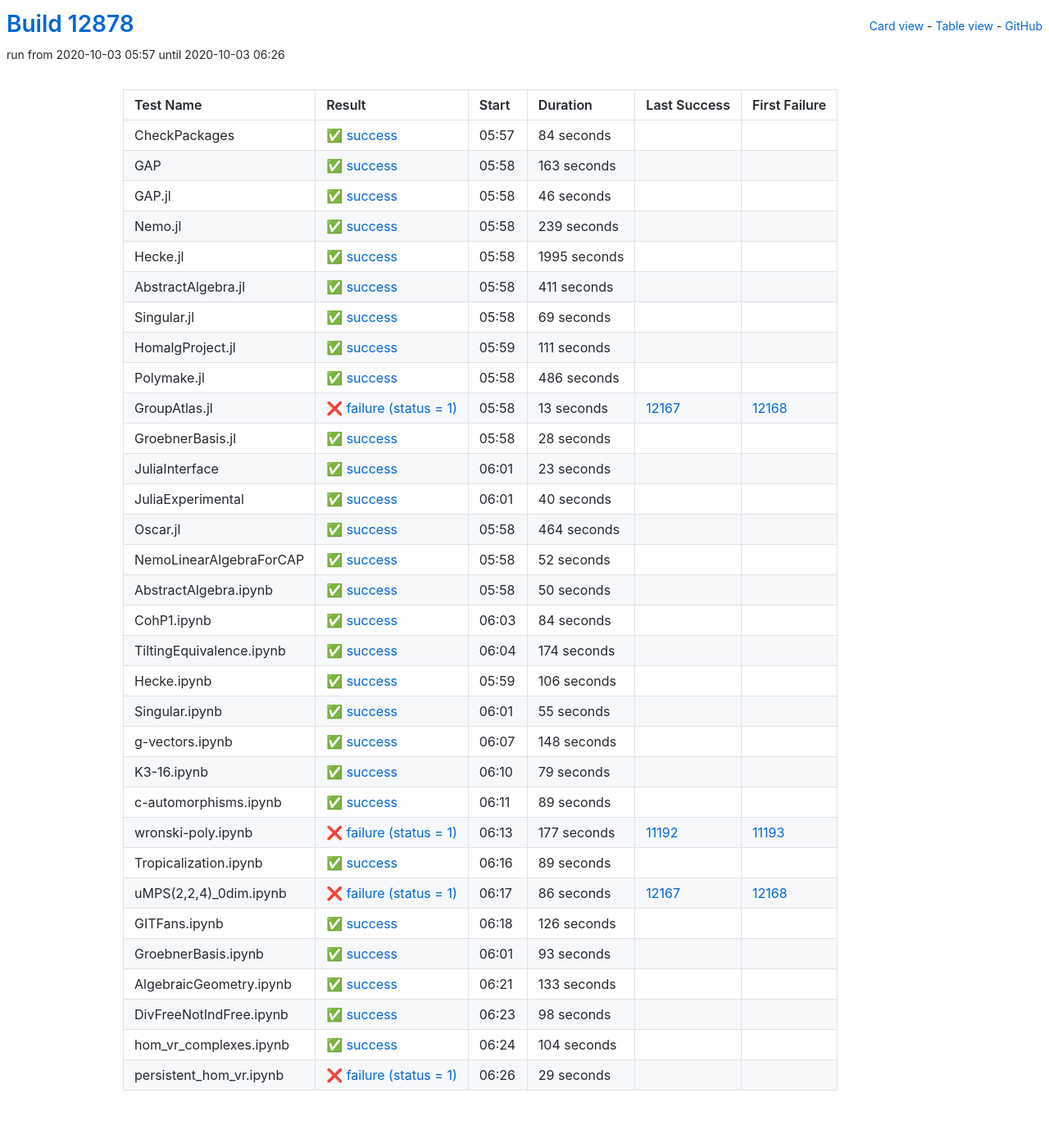
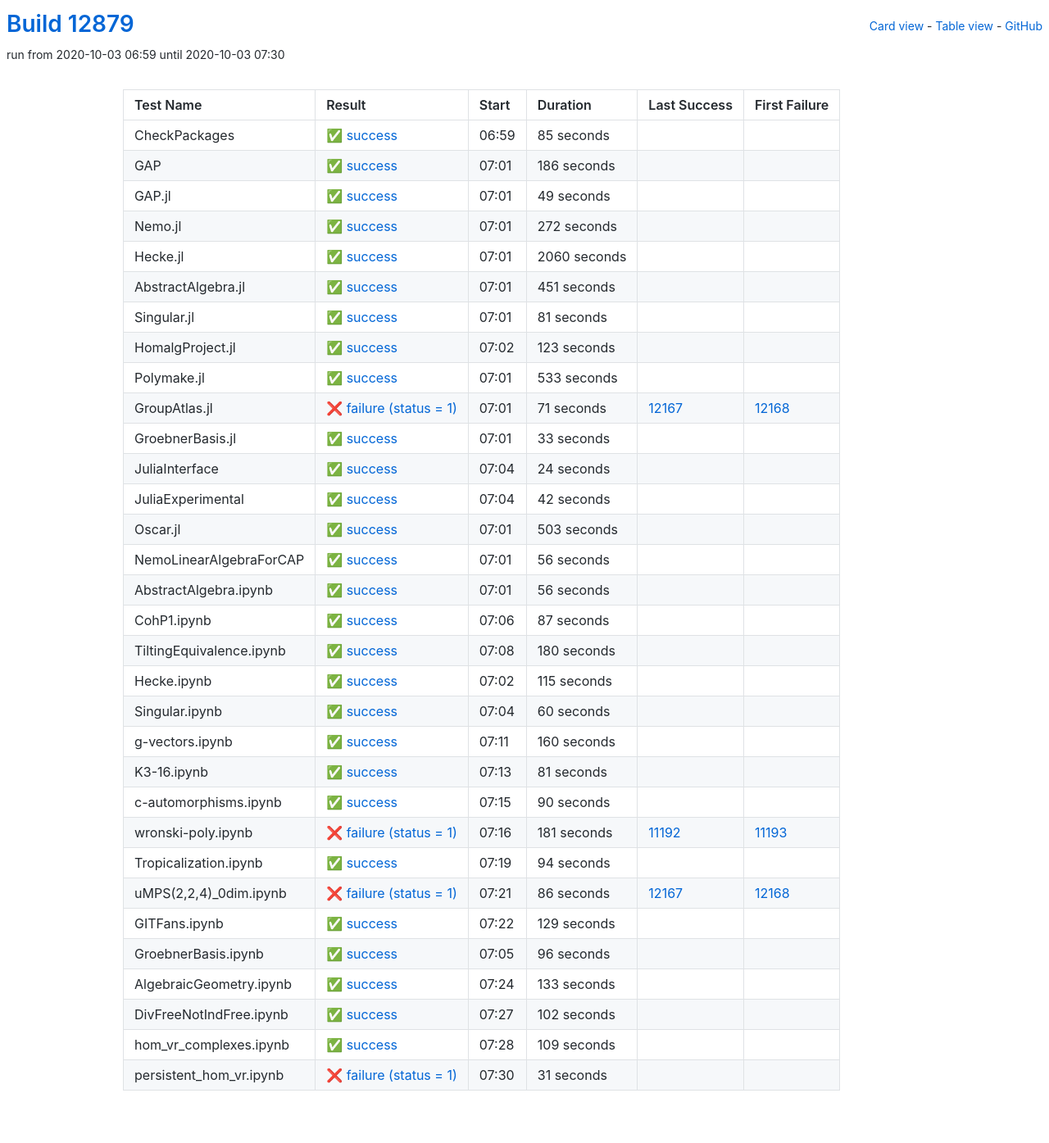
Before and after one commit to oscar-system/oscar-ci-status, a Jekyll site: the page built from table.html, in a window 1280 px wide. Shown: the whole page at 82% size. Built offline with Jekyll 4.4.1, drawn with Linux system fonts in a browser that asks for light colours.

Commit message:
Build #12879

```diff
--- a/_data/ci.yml
+++ b/_data/ci.yml
@@ -1,6 +1,6 @@
 ---
-build: 12878
-build_url: https://oscarci.mathematik.uni-kl.de/job/oscar/12878/
+build: 12879
+build_url: https://oscarci.mathematik.uni-kl.de/job/oscar/12879/
 job: oscar
 organization: oscar-system
 repo: oscar-ci-status
@@ -8,308 +8,308 @@ repourl: https://github.com/oscar-system/oscar-ci-status
 tests:
 - name: CheckPackages
   id: checkpackages
-  log: https://oscarci.mathematik.uni-kl.de/job/oscar/12878/artifact/logs/build-12878/CheckPackages.log
-  start: 2020-10-03 05:57
+  log: https://oscarci.mathematik.uni-kl.de/job/oscar/12879/artifact/logs/build-12879/CheckPackages.log
+  start: 2020-10-03 06:59
   success: true
   exitcode: 0
   status: success
-  duration: 84
+  duration: 85
   last_success: false
   last_success_url:
   first_failure: false
   first_failure_url:
 - name: GAP
   id: gap
-  log: https://oscarci.mathematik.uni-kl.de/job/oscar/12878/artifact/logs/build-12878/GAP.log
-  start: 2020-10-03 05:58
+  log: https://oscarci.mathematik.uni-kl.de/job/oscar/12879/artifact/logs/build-12879/GAP.log
+  start: 2020-10-03 07:01
   success: true
   exitcode: 0
   status: success
-  duration: 163
+  duration: 186
   last_success: false
   last_success_url:
   first_failure: false
   first_failure_url:
 - name: GAP.jl
   id: gap-jl
-  log: https://oscarci.mathematik.uni-kl.de/job/oscar/12878/artifact/logs/build-12878/GAP.jl.log
-  start: 2020-10-03 05:58
+  log: https://oscarci.mathematik.uni-kl.de/job/oscar/12879/artifact/logs/build-12879/GAP.jl.log
+  start: 2020-10-03 07:01
   success: true
   exitcode: 0
   status: success
-  duration: 46
+  duration: 49
   last_success: false
   last_success_url:
   first_failure: false
   first_failure_url:
 - name: Nemo.jl
   id: nemo-jl
-  log: https://oscarci.mathematik.uni-kl.de/job/oscar/12878/artifact/logs/build-12878/Nemo.jl.log
-  start: 2020-10-03 05:58
+  log: https://oscarci.mathematik.uni-kl.de/job/oscar/12879/artifact/logs/build-12879/Nemo.jl.log
+  start: 2020-10-03 07:01
   success: true
   exitcode: 0
   status: success
-  duration: 239
+  duration: 272
   last_success: false
   last_success_url:
   first_failure: false
   first_failure_url:
 - name: Hecke.jl
   id: hecke-jl
-  log: https://oscarci.mathematik.uni-kl.de/job/oscar/12878/artifact/logs/build-12878/Hecke.jl.log
-  start: 2020-10-03 05:58
+  log: https://oscarci.mathematik.uni-kl.de/job/oscar/12879/artifact/logs/build-12879/Hecke.jl.log
+  start: 2020-10-03 07:01
   success: true
   exitcode: 0
   status: success
-  duration: 1995
+  duration: 2060
   last_success: false
   last_success_url:
   first_failure: false
   first_failure_url:
 - name: AbstractAlgebra.jl
   id: abstractalgebra-jl
-  log: https://oscarci.mathematik.uni-kl.de/job/oscar/12878/artifact/logs/build-12878/AbstractAlgebra.jl.log
-  start: 2020-10-03 05:58
+  log: https://oscarci.mathematik.uni-kl.de/job/oscar/12879/artifact/logs/build-12879/AbstractAlgebra.jl.log
+  start: 2020-10-03 07:01
   success: true
   exitcode: 0
   status: success
-  duration: 411
+  duration: 451
   last_success: false
   last_success_url:
   first_failure: false
   first_failure_url:
 - name: Singular.jl
   id: singular-jl
-  log: https://oscarci.mathematik.uni-kl.de/job/oscar/12878/artifact/logs/build-12878/Singular.jl.log
-  start: 2020-10-03 05:58
+  log: https://oscarci.mathematik.uni-kl.de/job/oscar/12879/artifact/logs/build-12879/Singular.jl.log
+  start: 2020-10-03 07:01
   success: true
   exitcode: 0
   status: success
-  duration: 69
+  duration: 81
   last_success: false
   last_success_url:
   first_failure: false
   first_failure_url:
 - name: HomalgProject.jl
   id: homalgproject-jl
-  log: https://oscarci.mathematik.uni-kl.de/job/oscar/12878/artifact/logs/build-12878/HomalgProject.jl.log
-  start: 2020-10-03 05:59
+  log: https://oscarci.mathematik.uni-kl.de/job/oscar/12879/artifact/logs/build-12879/HomalgProject.jl.log
+  start: 2020-10-03 07:02
   success: true
   exitcode: 0
   status: success
-  duration: 111
+  duration: 123
   last_success: false
   last_success_url:
   first_failure: false
   first_failure_url:
 - name: Polymake.jl
   id: polymake-jl
-  log: https://oscarci.mathematik.uni-kl.de/job/oscar/12878/artifact/logs/build-12878/Polymake.jl.log
-  start: 2020-10-03 05:58
+  log: https://oscarci.mathematik.uni-kl.de/job/oscar/12879/artifact/logs/build-12879/Polymake.jl.log
+  start: 2020-10-03 07:01
   success: true
   exitcode: 0
   status: success
-  duration: 486
+  duration: 533
   last_success: false
   last_success_url:
   first_failure: false
   first_failure_url:
 - name: GroupAtlas.jl
   id: groupatlas-jl
-  log: https://oscarci.mathematik.uni-kl.de/job/oscar/12878/artifact/logs/build-12878/GroupAtlas.jl.log
-  start: 2020-10-03 05:58
+  log: https://oscarci.mathematik.uni-kl.de/job/oscar/12879/artifact/logs/build-12879/GroupAtlas.jl.log
+  start: 2020-10-03 07:01
   success: false
   exitcode: 1
   status: failure
-  duration: 13
+  duration: 71
   last_success: 12167
   last_success_url: https://oscarci.mathematik.uni-kl.de/job/oscar/12167/
   first_failure: 12168
   first_failure_url: https://oscarci.mathematik.uni-kl.de/job/oscar/12168/
 - name: GroebnerBasis.jl
   id: groebnerbasis-jl
-  log: https://oscarci.mathematik.uni-kl.de/job/oscar/12878/artifact/logs/build-12878/GroebnerBasis.jl.log
-  start: 2020-10-03 05:58
+  log: https://oscarci.mathematik.uni-kl.de/job/oscar/12879/artifact/logs/build-12879/GroebnerBasis.jl.log
+  start: 2020-10-03 07:01
   success: true
   exitcode: 0
   status: success
-  duration: 28
+  duration: 33
   last_success: false
   last_success_url:
   first_failure: false
   first_failure_url:
 - name: JuliaInterface
   id: juliainterface
-  log: https://oscarci.mathematik.uni-kl.de/job/oscar/12878/artifact/logs/build-12878/JuliaInterface.log
-  start: 2020-10-03 06:01
+  log: https://oscarci.mathematik.uni-kl.de/job/oscar/12879/artifact/logs/build-12879/JuliaInterface.log
+  start: 2020-10-03 07:04
   success: true
   exitcode: 0
   status: success
-  duration: 23
+  duration: 24
   last_success: false
   last_success_url:
   first_failure: false
   first_failure_url:
 - name: JuliaExperimental
   id: juliaexperimental
-  log: https://oscarci.mathematik.uni-kl.de/job/oscar/12878/artifact/logs/build-12878/JuliaExperimental.log
-  start: 2020-10-03 06:01
+  log: https://oscarci.mathematik.uni-kl.de/job/oscar/12879/artifact/logs/build-12879/JuliaExperimental.log
+  start: 2020-10-03 07:04
   success: true
   exitcode: 0
   status: success
-  duration: 40
+  duration: 42
   last_success: false
   last_success_url:
   first_failure: false
   first_failure_url:
 - name: Oscar.jl
   id: oscar-jl
-  log: https://oscarci.mathematik.uni-kl.de/job/oscar/12878/artifact/logs/build-12878/Oscar.jl.log
-  start: 2020-10-03 05:58
+  log: https://oscarci.mathematik.uni-kl.de/job/oscar/12879/artifact/logs/build-12879/Oscar.jl.log
+  start: 2020-10-03 07:01
   success: true
   exitcode: 0
   status: success
-  duration: 464
+  duration: 503
   last_success: false
   last_success_url:
   first_failure: false
   first_failure_url:
 - name: NemoLinearAlgebraForCAP
   id: nemolinearalgebraforcap
-  log: https://oscarci.mathematik.uni-kl.de/job/oscar/12878/artifact/logs/build-12878/NemoLinearAlgebraForCAP.log
-  start: 2020-10-03 05:58
+  log: https://oscarci.mathematik.uni-kl.de/job/oscar/12879/artifact/logs/build-12879/NemoLinearAlgebraForCAP.log
+  start: 2020-10-03 07:01
   success: true
   exitcode: 0
   status: success
-  duration: 52
+  duration: 56
   last_success: false
   last_success_url:
   first_failure: false
   first_failure_url:
 - name: AbstractAlgebra.ipynb
   id: abstractalgebra-ipynb
-  log: https://oscarci.mathematik.uni-kl.de/job/oscar/12878/artifact/logs/build-12878/AbstractAlgebra.ipynb.log
-  start: 2020-10-03 05:58
+  log: https://oscarci.mathematik.uni-kl.de/job/oscar/12879/artifact/logs/build-12879/AbstractAlgebra.ipynb.log
+  start: 2020-10-03 07:01
   success: true
   exitcode: 0
   status: success
-  duration: 50
+  duration: 56
   last_success: false
   last_success_url:
   first_failure: false
   first_failure_url:
 - name: CohP1.ipynb
   id: cohp1-ipynb
-  log: https://oscarci.mathematik.uni-kl.de/job/oscar/12878/artifact/logs/build-12878/CohP1.ipynb.log
-  start: 2020-10-03 06:03
+  log: https://oscarci.mathematik.uni-kl.de/job/oscar/12879/artifact/logs/build-12879/CohP1.ipynb.log
+  start: 2020-10-03 07:06
   success: true
   exitcode: 0
   status: success
-  duration: 84
+  duration: 87
   last_success: false
   last_success_url:
   first_failure: false
   first_failure_url:
 - name: TiltingEquivalence.ipynb
   id: tiltingequivalence-ipynb
-  log: https://oscarci.mathematik.uni-kl.de/job/oscar/12878/artifact/logs/build-12878/TiltingEquivalence.ipynb.log
-  start: 2020-10-03 06:04
+  log: https://oscarci.mathematik.uni-kl.de/job/oscar/12879/artifact/logs/build-12879/TiltingEquivalence.ipynb.log
+  start: 2020-10-03 07:08
   success: true
   exitcode: 0
   status: success
-  duration: 174
+  duration: 180
   last_success: false
   last_success_url:
   first_failure: false
   first_failure_url:
 - name: Hecke.ipynb
   id: hecke-ipynb
-  log: https://oscarci.mathematik.uni-kl.de/job/oscar/12878/artifact/logs/build-12878/Hecke.ipynb.log
-  start: 2020-10-03 05:59
+  log: https://oscarci.mathematik.uni-kl.de/job/oscar/12879/artifact/logs/build-12879/Hecke.ipynb.log
+  start: 2020-10-03 07:02
   success: true
   exitcode: 0
   status: success
-  duration: 106
+  duration: 115
   last_success: false
   last_success_url:
   first_failure: false
   first_failure_url:
 - name: Singular.ipynb
   id: singular-ipynb
-  log: https://oscarci.mathematik.uni-kl.de/job/oscar/12878/artifact/logs/build-12878/Singular.ipynb.log
-  start: 2020-10-03 06:01
+  log: https://oscarci.mathematik.uni-kl.de/job/oscar/12879/artifact/logs/build-12879/Singular.ipynb.log
+  start: 2020-10-03 07:04
   success: true
   exitcode: 0
   status: success
-  duration: 55
+  duration: 60
   last_success: false
   last_success_url:
   first_failure: false
   first_failure_url:
 - name: g-vectors.ipynb
   id: g-vectors-ipynb
-  log: https://oscarci.mathematik.uni-kl.de/job/oscar/12878/artifact/logs/build-12878/g-vectors.ipynb.log
-  start: 2020-10-03 06:07
+  log: https://oscarci.mathematik.uni-kl.de/job/oscar/12879/artifact/logs/build-12879/g-vectors.ipynb.log
+  start: 2020-10-03 07:11
   success: true
   exitcode: 0
   status: success
-  duration: 148
+  duration: 160
   last_success: false
   last_success_url:
   first_failure: false
   first_failure_url:
 - name: K3-16.ipynb
   id: k3-16-ipynb
-  log: https://oscarci.mathematik.uni-kl.de/job/oscar/12878/artifact/logs/build-12878/K3-16.ipynb.log
-  start: 2020-10-03 06:10
+  log: https://oscarci.mathematik.uni-kl.de/job/oscar/12879/artifact/logs/build-12879/K3-16.ipynb.log
+  start: 2020-10-03 07:13
   success: true
   exitcode: 0
   status: success
-  duration: 79
+  duration: 81
   last_success: false
   last_success_url:
   first_failure: false
   first_failure_url:
 - name: c-automorphisms.ipynb
   id: c-automorphisms-ipynb
-  log: https://oscarci.mathematik.uni-kl.de/job/oscar/12878/artifact/logs/build-12878/c-automorphisms.ipynb.log
-  start: 2020-10-03 06:11
+  log: https://oscarci.mathematik.uni-kl.de/job/oscar/12879/artifact/logs/build-12879/c-automorphisms.ipynb.log
+  start: 2020-10-03 07:15
   success: true
   exitcode: 0
   status: success
-  duration: 89
+  duration: 90
   last_success: false
   last_success_url:
   first_failure: false
   first_failure_url:
 - name: wronski-poly.ipynb
   id: wronski-poly-ipynb
-  log: https://oscarci.mathematik.uni-kl.de/job/oscar/12878/artifact/logs/build-12878/wronski-poly.ipynb.log
-  start: 2020-10-03 06:13
+  log: https://oscarci.mathematik.uni-kl.de/job/oscar/12879/artifact/logs/build-12879/wronski-poly.ipynb.log
+  start: 2020-10-03 07:16
   success: false
   exitcode: 1
   status: failure
-  duration: 177
+  duration: 181
   last_success: 11192
   last_success_url: https://oscarci.mathematik.uni-kl.de/job/oscar/11192/
   first_failure: 11193
   first_failure_url: https://oscarci.mathematik.uni-kl.de/job/oscar/11193/
 - name: Tropicalization.ipynb
   id: tropicalization-ipynb
-  log: https://oscarci.mathematik.uni-kl.de/job/oscar/12878/artifact/logs/build-12878/Tropicalization.ipynb.log
-  start: 2020-10-03 06:16
+  log: https://oscarci.mathematik.uni-kl.de/job/oscar/12879/artifact/logs/build-12879/Tropicalization.ipynb.log
+  start: 2020-10-03 07:19
   success: true
   exitcode: 0
   status: success
-  duration: 89
+  duration: 94
   last_success: false
   last_success_url:
   first_failure: false
   first_failure_url:
 - name: uMPS(2,2,4)_0dim.ipynb
   id: umps-2-2-4-0dim-ipynb
-  log: https://oscarci.mathematik.uni-kl.de/job/oscar/12878/artifact/logs/build-12878/uMPS-2-2-4-_0dim.ipynb.log
-  start: 2020-10-03 06:17
+  log: https://oscarci.mathematik.uni-kl.de/job/oscar/12879/artifact/logs/build-12879/uMPS-2-2-4-_0dim.ipynb.log
+  start: 2020-10-03 07:21
   success: false
   exitcode: 1
   status: failure
@@ -320,32 +320,32 @@ tests:
   first_failure_url: https://oscarci.mathematik.uni-kl.de/job/oscar/12168/
 - name: GITFans.ipynb
   id: gitfans-ipynb
-  log: https://oscarci.mathematik.uni-kl.de/job/oscar/12878/artifact/logs/build-12878/GITFans.ipynb.log
-  start: 2020-10-03 06:18
+  log: https://oscarci.mathematik.uni-kl.de/job/oscar/12879/artifact/logs/build-12879/GITFans.ipynb.log
+  start: 2020-10-03 07:22
   success: true
   exitcode: 0
   status: success
-  duration: 126
+  duration: 129
   last_success: false
   last_success_url:
   first_failure: false
   first_failure_url:
 - name: GroebnerBasis.ipynb
   id: groebnerbasis-ipynb
-  log: https://oscarci.mathematik.uni-kl.de/job/oscar/12878/artifact/logs/build-12878/GroebnerBasis.ipynb.log
-  start: 2020-10-03 06:01
+  log: https://oscarci.mathematik.uni-kl.de/job/oscar/12879/artifact/logs/build-12879/GroebnerBasis.ipynb.log
+  start: 2020-10-03 07:05
   success: true
   exitcode: 0
   status: success
-  duration: 93
+  duration: 96
   last_success: false
   last_success_url:
   first_failure: false
   first_failure_url:
 - name: AlgebraicGeometry.ipynb
   id: algebraicgeometry-ipynb
-  log: https://oscarci.mathematik.uni-kl.de/job/oscar/12878/artifact/logs/build-12878/AlgebraicGeometry.ipynb.log
-  start: 2020-10-03 06:21
+  log: https://oscarci.mathematik.uni-kl.de/job/oscar/12879/artifact/logs/build-12879/AlgebraicGeometry.ipynb.log
+  start: 2020-10-03 07:24
   success: true
   exitcode: 0
   status: success
@@ -356,36 +356,36 @@ tests:
   first_failure_url:
 - name: DivFreeNotIndFree.ipynb
   id: divfreenotindfree-ipynb
-  log: https://oscarci.mathematik.uni-kl.de/job/oscar/12878/artifact/logs/build-12878/DivFreeNotIndFree.ipynb.log
-  start: 2020-10-03 06:23
+  log: https://oscarci.mathematik.uni-kl.de/job/oscar/12879/artifact/logs/build-12879/DivFreeNotIndFree.ipynb.log
+  start: 2020-10-03 07:27
   success: true
   exitcode: 0
   status: success
-  duration: 98
+  duration: 102
   last_success: false
   last_success_url:
   first_failure: false
   first_failure_url:
 - name: hom_vr_complexes.ipynb
   id: hom-vr-complexes-ipynb
-  log: https://oscarci.mathematik.uni-kl.de/job/oscar/12878/artifact/logs/build-12878/hom_vr_complexes.ipynb.log
-  start: 2020-10-03 06:24
+  log: https://oscarci.mathematik.uni-kl.de/job/oscar/12879/artifact/logs/build-12879/hom_vr_complexes.ipynb.log
+  start: 2020-10-03 07:28
   success: true
   exitcode: 0
   status: success
-  duration: 104
+  duration: 109
   last_success: false
   last_success_url:
   first_failure: false
   first_failure_url:
 - name: persistent_hom_vr.ipynb
   id: persistent-hom-vr-ipynb
-  log: https://oscarci.mathematik.uni-kl.de/job/oscar/12878/artifact/logs/build-12878/persistent_hom_vr.ipynb.log
-  start: 2020-10-03 06:26
+  log: https://oscarci.mathematik.uni-kl.de/job/oscar/12879/artifact/logs/build-12879/persistent_hom_vr.ipynb.log
+  start: 2020-10-03 07:30
   success: false
   exitcode: 1
   status: failure
-  duration: 29
+  duration: 31
   last_success: false
   last_success_url:
   first_failure: false
```
Also changed, not shown: README.md.
